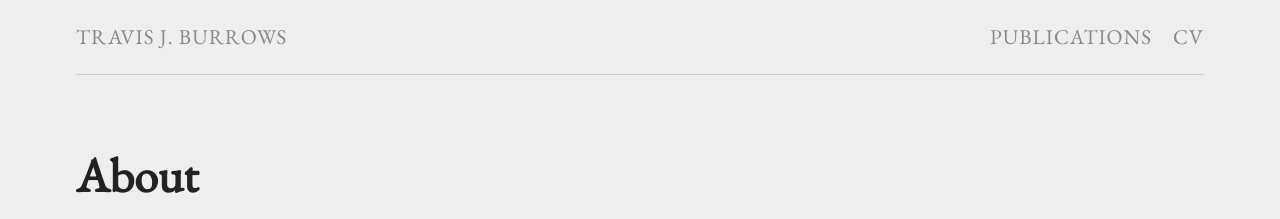
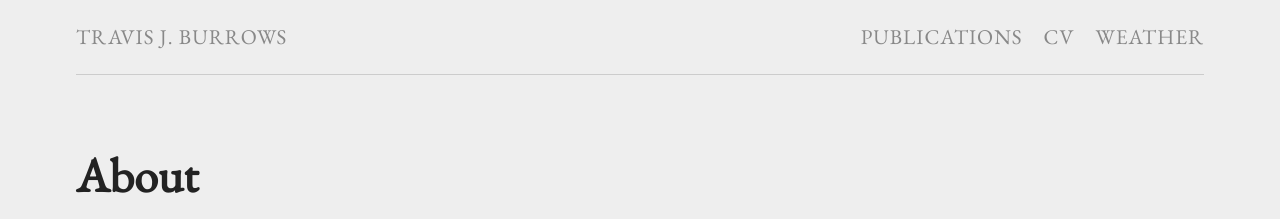
Before and after one commit to tjburrows/tjburrows.github.io, a Jekyll site: the page built from index.md, in a window 1280 px wide. Shown: the top 219 px of the page. Built offline with Jekyll 4.4.1, drawn with Linux system fonts in a browser that asks for light colours.

Commit message:
Update menu.yml

```diff
--- a/_data/menu.yml
+++ b/_data/menu.yml
@@ -3,3 +3,6 @@
 
 - title: "CV"
   href: "/cv/"
+
+- title: "Weather"
+  href: "/weather/"
```
